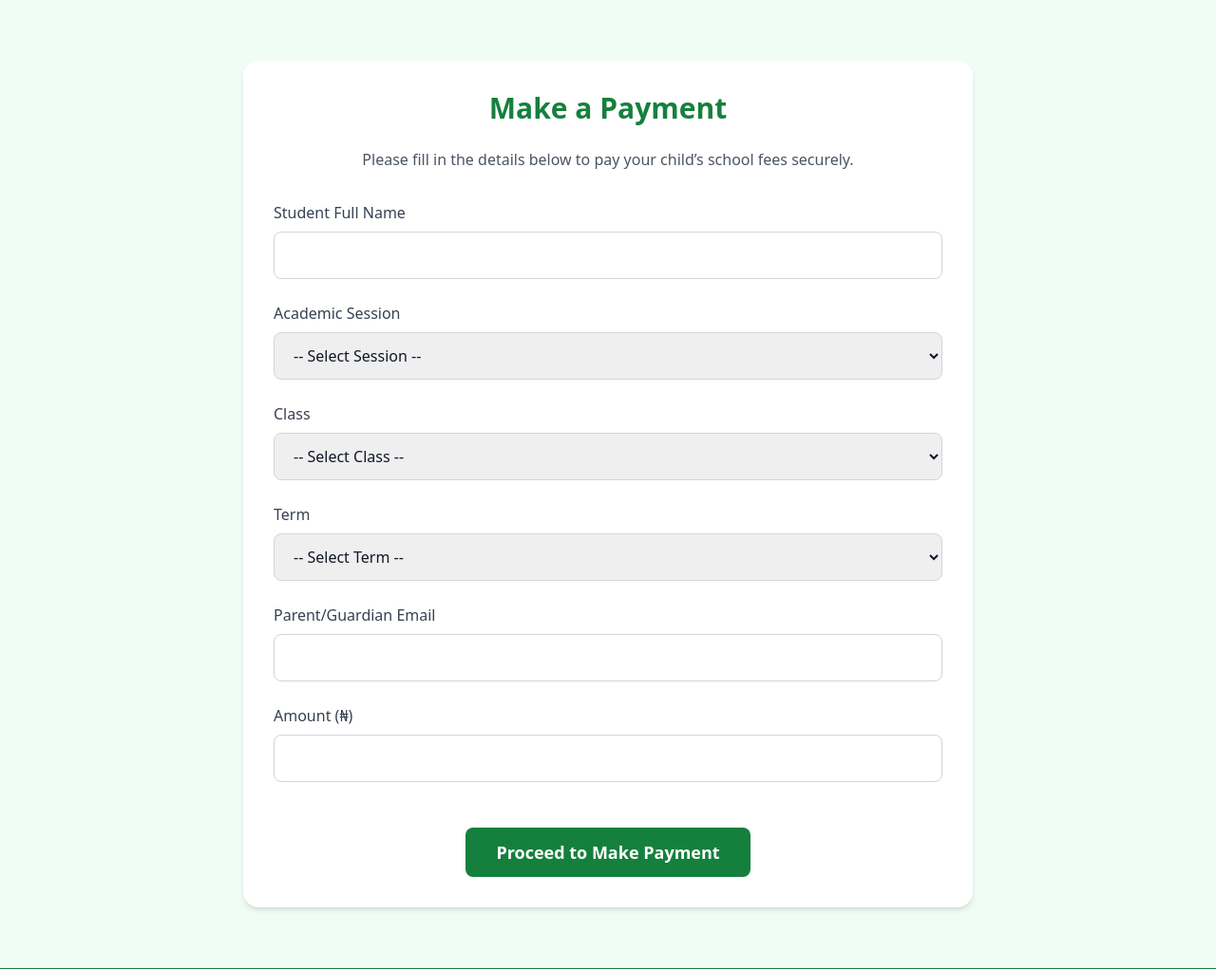
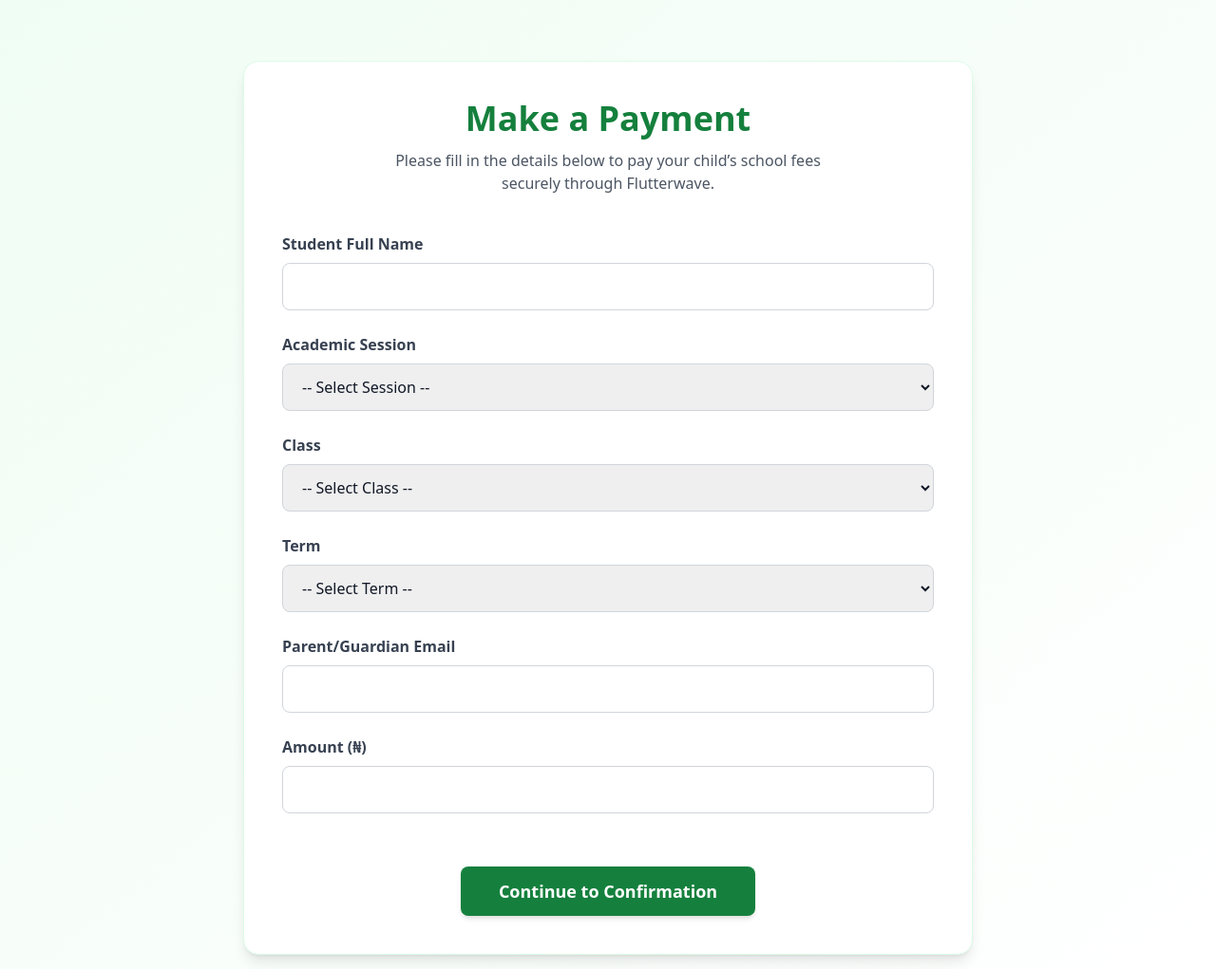
Before and after one commit to Godwin015/school_portal, a Django app: page /payments/pay/ in a window 1280 px wide. Shown: the part 56-1077 px from the top of the page at 95% size. Run offline with Django 5.2, Linux system fonts and the light colour scheme; some libraries are stand-ins or nearby versions.

Commit message:
Update payment_form.html

```diff
--- a/payments/templates/payments/payment_form.html
+++ b/payments/templates/payments/payment_form.html
@@ -2,29 +2,32 @@
 {% block title %}Make Payment - Sunshine Academy{% endblock %}
 
 {% block content %}
-<section class="bg-green-50 py-16 px-4">
-    <div class="max-w-3xl mx-auto bg-white p-8 rounded-2xl shadow-md">
-        <h2 class="text-3xl font-bold text-center text-green-700 mb-6">Make a Payment</h2>
-        <p class="text-center text-gray-600 mb-8">
-            Please fill in the details below to pay your child’s school fees securely.
-        </p>
+<section class="bg-gradient-to-br from-green-50 to-white py-16 px-4">
+    <div class="max-w-3xl mx-auto bg-white p-10 rounded-2xl shadow-lg border border-green-100">
+        <!-- Header -->
+        <div class="text-center mb-10">
+            <h2 class="text-3xl md:text-4xl font-bold text-green-700 mb-3">Make a Payment</h2>
+            <p class="text-gray-600 max-w-md mx-auto">
+                Please fill in the details below to pay your child’s school fees securely through Flutterwave.
+            </p>
+        </div>
 
-        <!-- ✅ Form submits directly to Flutterwave initialization route -->
-        <form method="POST" action="{% url 'payment_confirm' %}" class="space-y-6">
+        <!-- Payment Form -->
+        <form method="POST" action="{% url 'pay_fees' %}" class="space-y-6">
             {% csrf_token %}
 
             <!-- Student Name -->
             <div>
-                <label class="block text-gray-700 font-medium mb-2">Student Full Name</label>
+                <label class="block text-gray-700 font-semibold mb-2">Student Full Name</label>
                 <input type="text" name="student_name" required
-                       class="w-full border border-gray-300 rounded-lg px-4 py-3 focus:outline-none focus:ring-2 focus:ring-green-500">
+                       class="w-full border border-gray-300 rounded-lg px-4 py-3 focus:outline-none focus:ring-2 focus:ring-green-500 transition">
             </div>
 
             <!-- Academic Session -->
             <div>
-                <label class="block text-gray-700 font-medium mb-2">Academic Session</label>
+                <label class="block text-gray-700 font-semibold mb-2">Academic Session</label>
                 <select name="session" required
-                        class="w-full border border-gray-300 rounded-lg px-4 py-3 focus:outline-none focus:ring-2 focus:ring-green-500">
+                        class="w-full border border-gray-300 rounded-lg px-4 py-3 focus:outline-none focus:ring-2 focus:ring-green-500 transition">
                     <option value="">-- Select Session --</option>
                     <option value="2025/2026">2025/2026</option>
                     <option value="2026/2027">2026/2027</option>
@@ -34,13 +37,13 @@
 
             <!-- Class -->
             <div>
-                <label class="block text-gray-700 font-medium mb-2">Class</label>
+                <label class="block text-gray-700 font-semibold mb-2">Class</label>
                 <select name="student_class" required
-                        class="w-full border border-gray-300 rounded-lg px-4 py-3 focus:outline-none focus:ring-2 focus:ring-green-500">
+                        class="w-full border border-gray-300 rounded-lg px-4 py-3 focus:outline-none focus:ring-2 focus:ring-green-500 transition">
                     <option value="">-- Select Class --</option>
                     <option value="Nursery 1">Nursery 1</option>
                     <option value="Nursery 2">Nursery 2</option>
-                    <option value="Nursery 2">Nursery 3</option>
+                    <option value="Nursery 3">Nursery 3</option>
                     <option value="Primary 1">Primary 1</option>
                     <option value="Primary 2">Primary 2</option>
                     <option value="Primary 3">Primary 3</option>
@@ -52,9 +55,9 @@
 
             <!-- Term -->
             <div>
-                <label class="block text-gray-700 font-medium mb-2">Term</label>
+                <label class="block text-gray-700 font-semibold mb-2">Term</label>
                 <select name="term" required
-                        class="w-full border border-gray-300 rounded-lg px-4 py-3 focus:outline-none focus:ring-2 focus:ring-green-500">
+                        class="w-full border border-gray-300 rounded-lg px-4 py-3 focus:outline-none focus:ring-2 focus:ring-green-500 transition">
                     <option value="">-- Select Term --</option>
                     <option value="First Term">First Term</option>
                     <option value="Second Term">Second Term</option>
@@ -64,23 +67,23 @@
 
             <!-- Parent Email -->
             <div>
-                <label class="block text-gray-700 font-medium mb-2">Parent/Guardian Email</label>
-                <input type="email" name="email" required
-                       class="w-full border border-gray-300 rounded-lg px-4 py-3 focus:outline-none focus:ring-2 focus:ring-green-500">
+                <label class="block text-gray-700 font-semibold mb-2">Parent/Guardian Email</label>
+                <input type="email" name="parent_email" required
+                       class="w-full border border-gray-300 rounded-lg px-4 py-3 focus:outline-none focus:ring-2 focus:ring-green-500 transition">
             </div>
 
             <!-- Amount -->
             <div>
-                <label class="block text-gray-700 font-medium mb-2">Amount (₦)</label>
+                <label class="block text-gray-700 font-semibold mb-2">Amount (₦)</label>
                 <input type="number" name="amount" required min="1000"
-                       class="w-full border border-gray-300 rounded-lg px-4 py-3 focus:outline-none focus:ring-2 focus:ring-green-500">
+                       class="w-full border border-gray-300 rounded-lg px-4 py-3 focus:outline-none focus:ring-2 focus:ring-green-500 transition">
             </div>
 
-            <!-- Submit Button -->
-            <div class="text-center pt-6">
+            <!-- Submit -->
+            <div class="text-center pt-8">
                 <button type="submit"
-                        class="bg-green-700 text-white px-8 py-3 rounded-lg text-lg font-semibold hover:bg-green-600 transition">
-                    Proceed to Make Payment
+                        class="bg-green-700 text-white px-10 py-3 rounded-lg text-lg font-semibold hover:bg-green-600 transition transform hover:scale-[1.03] shadow-md">
+                    Continue to Confirmation
                 </button>
             </div>
         </form>
```
